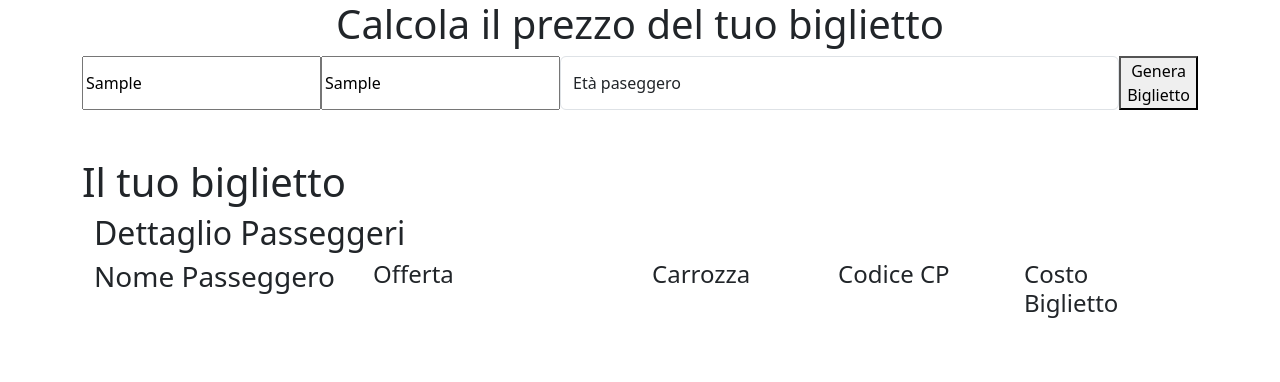
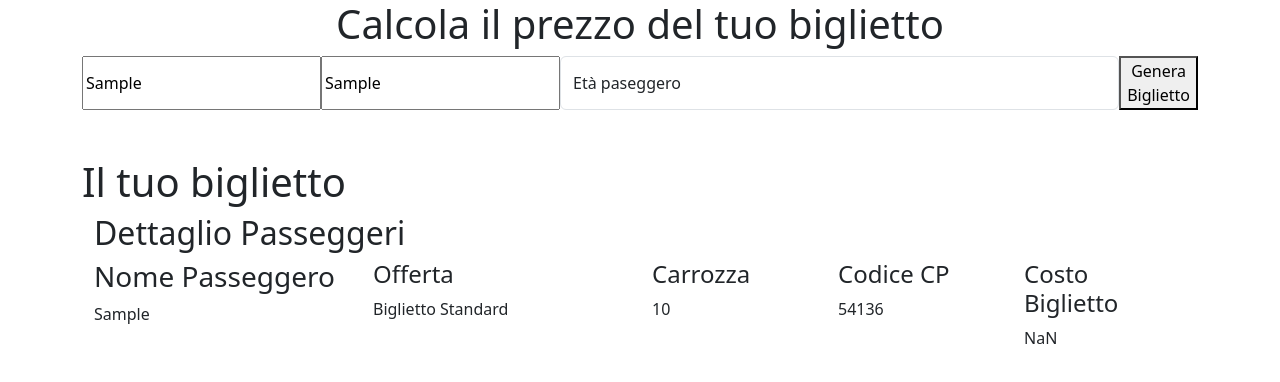
Before and after one commit to Oltion-Koceku/js-biglietto-treno-form, a plain HTML site: page index.html in a window 1280 px wide. Both pictures are taken after typing "Sample", "Sample" into the empty fields and a click on the button "Genera Biglietto". Drawn offline with nearby package versions, Linux system fonts and the light colour scheme.

Commit message:
[add]script biglietto

```diff
--- a/index.html
+++ b/index.html
@@ -58,11 +58,11 @@
               </div>
               <div class="col-2">
                 <h4>Codice CP</h4>
-                <p class="Codice"></p>
+                <p class="codice"></p>
               </div>
               <div class="col-2">
                 <h4>Costo Biglietto</h4>
-                <p class="Costo"></p>
+                <p class="costo"></p>
               </div>
             </div>
           </div>
--- a/js/script.js
+++ b/js/script.js
@@ -1,9 +1,18 @@
 // elementi
 const km = document.querySelector(".inputkm");
 const eta = document.querySelector(".selezioneEta")
-const nome = document.querySelector(".nomeP")
+const nomeP = document.querySelector(".nomeP")
 let prezzoConSconti;
 let prezzoTotale;
+let carrozzaP;
+let codiceCP;
+
+// elementi P
+const nome = document.querySelector(".nome")
+const offerta = document.querySelector(".offerta")
+const carrozza = document.querySelector(".carrozza")
+const codice = document.querySelector(".codice")
+const costo = document.querySelector(".costo")
 
 // button
 const generator = document.querySelector(".generator")
@@ -35,6 +44,27 @@ generator.addEventListener("click", function(event){
   // Prezzo da pagare
   prezzoTotale = prezzoConSconti.toFixed(2);
   console.log(prezzoConSconti, prezzoTotale);
+
+  // Biglietto
+
+  // Random
+  carrozzaP = Math.floor(Math.random() * 10) + 1;
+  codiceCP = Math.floor(Math.random() * 100000) + 1000;
+  console.log(carrozzaP, codiceCP);
+  // display
+  // Informazioni
+  nome.innerHTML = nomeP.value
+
+  offerta.innerHTML = ("Biglietto Standard")
+
+  carrozza.innerHTML = carrozzaP
+
+  codice.innerHTML = codiceCP
+
+  costo.innerHTML = prezzoTotale
+
+console.log(nomeP.value);
+
 })
 
 generator.addEventListener("click", sceltaEta)
```
